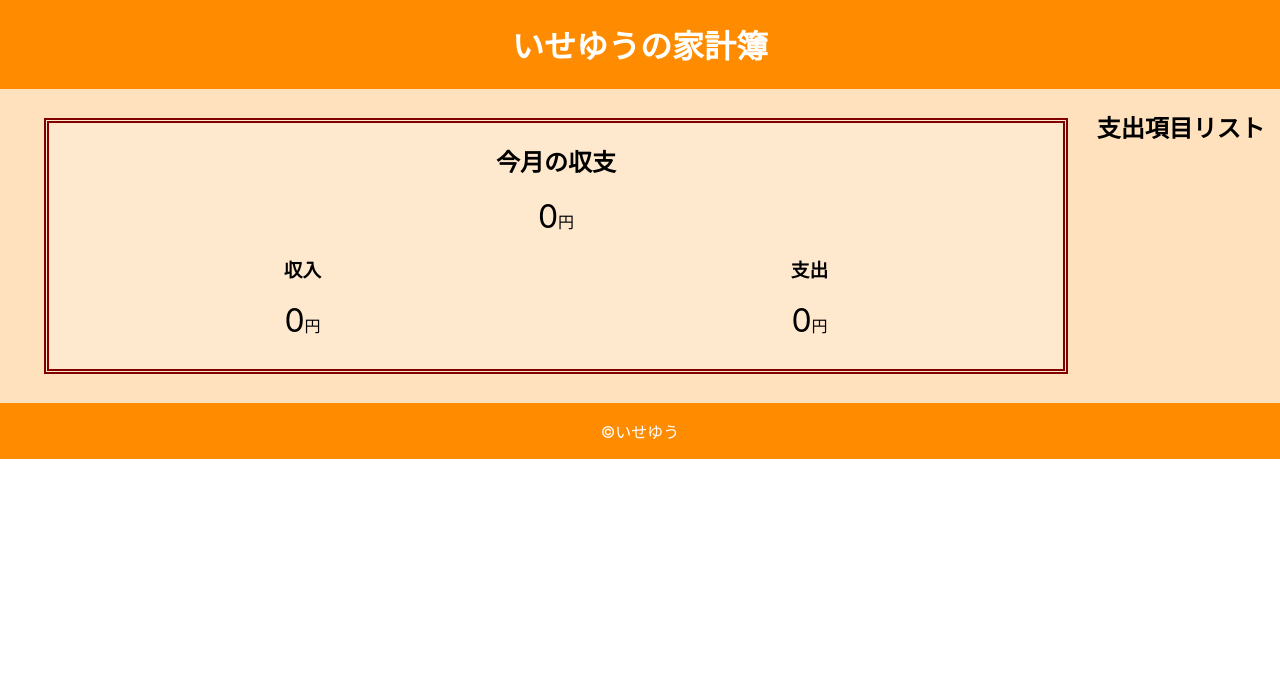
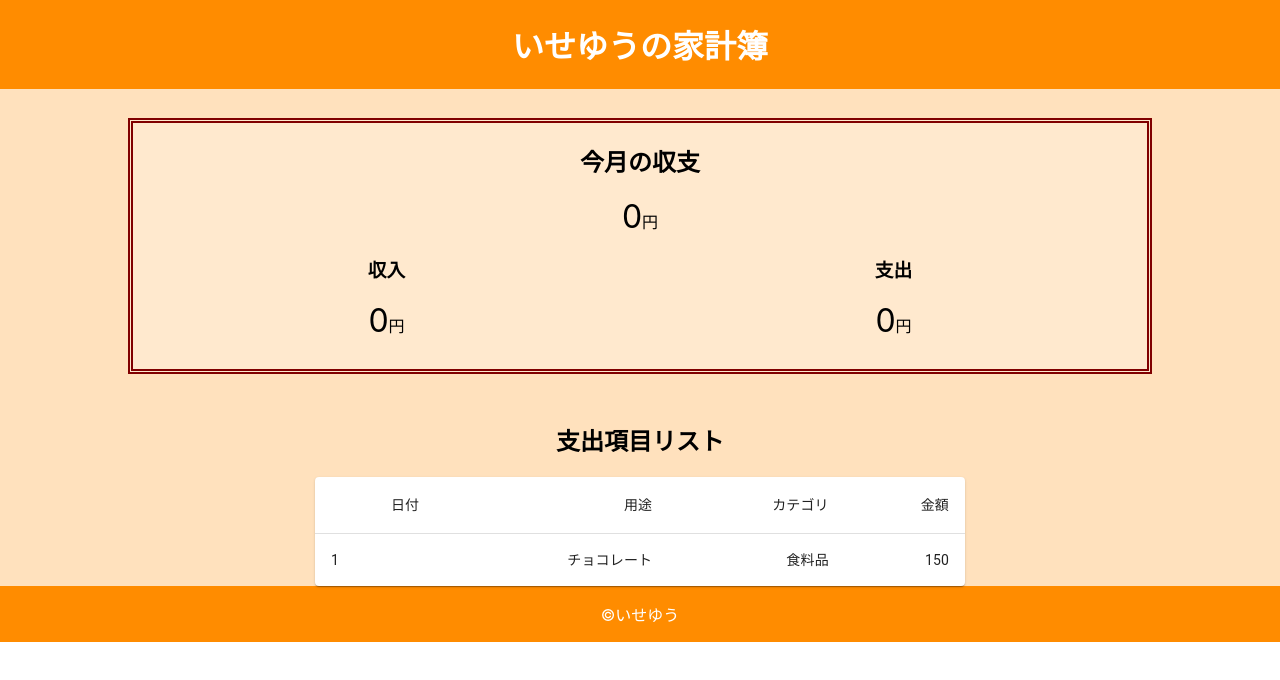
Before and after one commit to shosuke447/household_accounts, a Next.js app: page / in a window 1280 px wide. Shown: the top 680 px of the page. Built offline with nearby package versions, Linux system fonts and the light colour scheme.

Commit message:
install material-ui, add table to FlowList

```diff
--- a/package.json
+++ b/package.json
@@ -9,6 +9,9 @@
     "lint": "next lint"
   },
   "dependencies": {
+    "@emotion/react": "^11.9.3",
+    "@emotion/styled": "^11.9.3",
+    "@mui/material": "^5.8.5",
     "next": "12.1.6",
     "react": "18.2.0",
     "react-dom": "18.2.0"
--- a/pages/App.tsx
+++ b/pages/App.tsx
@@ -3,7 +3,7 @@
 
 export default function App(){
   return(
-    <main style={{display: 'flex', justifyContent: 'center', backgroundColor: '#ffe1bd'}}>
+    <main style={{display: 'flex', flexDirection: 'column', alignItems: 'center', backgroundColor: '#ffe1bd'}}>
       <BOPMonth />
       <FlowList />
     </main>
--- a/pages/component/FlowList.tsx
+++ b/pages/component/FlowList.tsx
@@ -1,10 +1,60 @@
+import { useState } from "react";
+import Table from '@mui/material/Table';
+import TableBody from '@mui/material/TableBody';
+import TableCell from '@mui/material/TableCell';
+import TableContainer from '@mui/material/TableContainer';
+import TableHead from '@mui/material/TableHead';
+import TableRow from '@mui/material/TableRow';
+import Paper from '@mui/material/Paper';
+import { create } from "domain";
+
+function createData(
+  id: number,
+  date: number,
+  purchase: string,
+  category: string,
+  price: number
+){
+  return {id, date, purchase, category, price};
+}
+
 export default function FlowList(){
+  const columns = [
+    {title: '日付', field:'date'},
+    {title: '用途', field:'purchase'},
+    {title: 'カテゴリ', field:'category'},
+    {title: '金額', field:'price'}
+  ]
+  const [data, setdata] = useState([createData(1, 1, 'チョコレート', '食料品', 150)]);
   return(
-    <div>
+    <div style={{display: 'flex', flexDirection: 'column', alignItems: 'center'}}>
       <h2>支出項目リスト</h2>
-      <div>
-
-      </div>
+      <TableContainer component={Paper}>
+      <Table sx={{ minWidth: 650 }} aria-label="simple table">
+        <TableHead>
+          <TableRow>
+            {columns.map((e) => (
+              <TableCell align="right">{e.title}</TableCell>
+            ))}
+          </TableRow>
+        </TableHead>
+        <TableBody>
+          {data.map((row) => (
+            <TableRow
+              key={row.id}
+              sx={{ '&:last-child td, &:last-child th': { border: 0 } }}
+            >
+              <TableCell component="th" scope="row">
+                {row.date}
+              </TableCell>
+              <TableCell align="right">{row.purchase}</TableCell>
+              <TableCell align="right">{row.category}</TableCell>
+              <TableCell align="right">{row.price}</TableCell>
+            </TableRow>
+          ))}
+        </TableBody>
+      </Table>
+    </TableContainer>
     </div>
   );
 }
```
Also changed, not shown: 1 other file (tests, documents, lock files or other folders).
